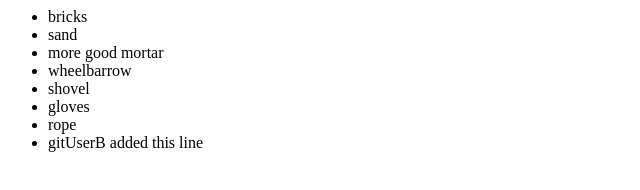
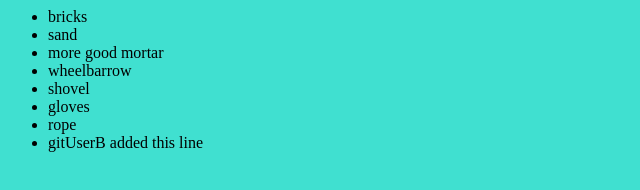
Before and after one commit to jeffreyb0923/repoOne, a plain HTML site: page index.html in a window 1280 px wide. Shown: the whole page, without its empty margins (0-640 px from the left). Drawn offline with Linux system fonts and the light colour scheme.

Commit message:
Added background color.

```diff
--- a/index.html
+++ b/index.html
@@ -1,5 +1,5 @@
 <html>
-<body>
+<body LINK="#0000ff" VLINK="#800080" BGCOLOR="turquoise">
 <div>
 <ul>
 <li>bricks</li>
```
